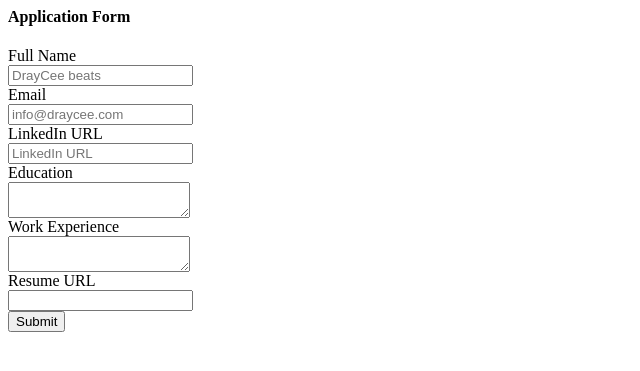
After one commit to ctuyishime/nzovu-career-website-v2, a Flask app: template templates/application_form.html in a window 1280 px wide. The commit adds this page. Shown: the top 371 px of the page, without its empty margins (0-640 px from the left). Run offline with Flask 3, Linux system fonts and the light colour scheme; the template is opened without the code that fills it, so the values that code supplies are empty.

Commit message:
Insert application data into DB

```diff
--- a/app.py
+++ b/app.py
@@ -1,9 +1,10 @@
-from flask import Flask, render_template, jsonify
-from database import load_jobs_from_db, load_job_from_db
+from flask import Flask, render_template, jsonify, request
+from database import load_jobs_from_db, load_job_from_db, add_application_to_db
 
 
 app = Flask(__name__)
 
+'''
 # JOBS = [
 #     {
 #         'id':1,
@@ -24,6 +25,7 @@ app = Flask(__name__)
 #         'salary': '$80,000'
 #     }
 # ]
+'''
 
 @app.route("/")
 def home():
@@ -42,6 +44,15 @@ def show_job(id):
         return "Not Found", 404
     return render_template("jobpage.html", job = job)
 
+@app.route("/job/<id>/apply", methods=['post'])
+def apply_to_job(id):
+  data = request.form
+  job = load_job_from_db(id)
+  add_application_to_db(id, data)
+  return render_template('application_submitted.html',
+                         application=data,
+                         job=job)
+
 if __name__ == "__main__":
     app.run(host='0.0.0.0', port=5001, debug=True)
 
--- /dev/null
+++ b/templates/application_form.html
@@ -0,0 +1,28 @@
+<h4>Application Form</h4>
+<form action="/job/{{job['id']}}/apply" method="post">
+    <div class="mb-2">
+        <label>Full Name</label><br>
+        <input type="text" name="full_name" placeholder="DrayCee beats">
+    </div>
+    <div class="mb-2">
+        <label>Email</label><br>
+        <input type="text" name="email" placeholder="info@draycee.com">
+    </div>
+    <div class="mb-2">
+        <label>LinkedIn URL</label><br>
+        <input type="text" name="linkedin_url" placeholder="LinkedIn URL">
+    </div>
+    <div class="mb-2">
+        <label>Education</label><br>
+        <textarea name="education"></textarea>
+    </div>
+    <div class="mb-2">
+        <label>Work Experience</label><br>
+        <textarea name="work_experience"></textarea>
+    </div>
+    <div class="mb-2">
+        <label>Resume URL</label><br>
+        <input type="text" name="resume_url">
+    </div>
+    <input class="mb-2" type="submit">
+</form>
--- a/templates/jobpage.html
+++ b/templates/jobpage.html
@@ -39,8 +39,8 @@
 
         <h4>Salary</h4>
         <p>{{ job.currency }}{{ job.salary }}</p>
+        {% include 'application_form.html' %}
     </div>
-
     {% include 'footer.html' %}
 </body>
 </html>
```
Also changed, not shown: database.py (+14 -0 lines), templates/application_submitted.html (added, +37 -0 lines).
